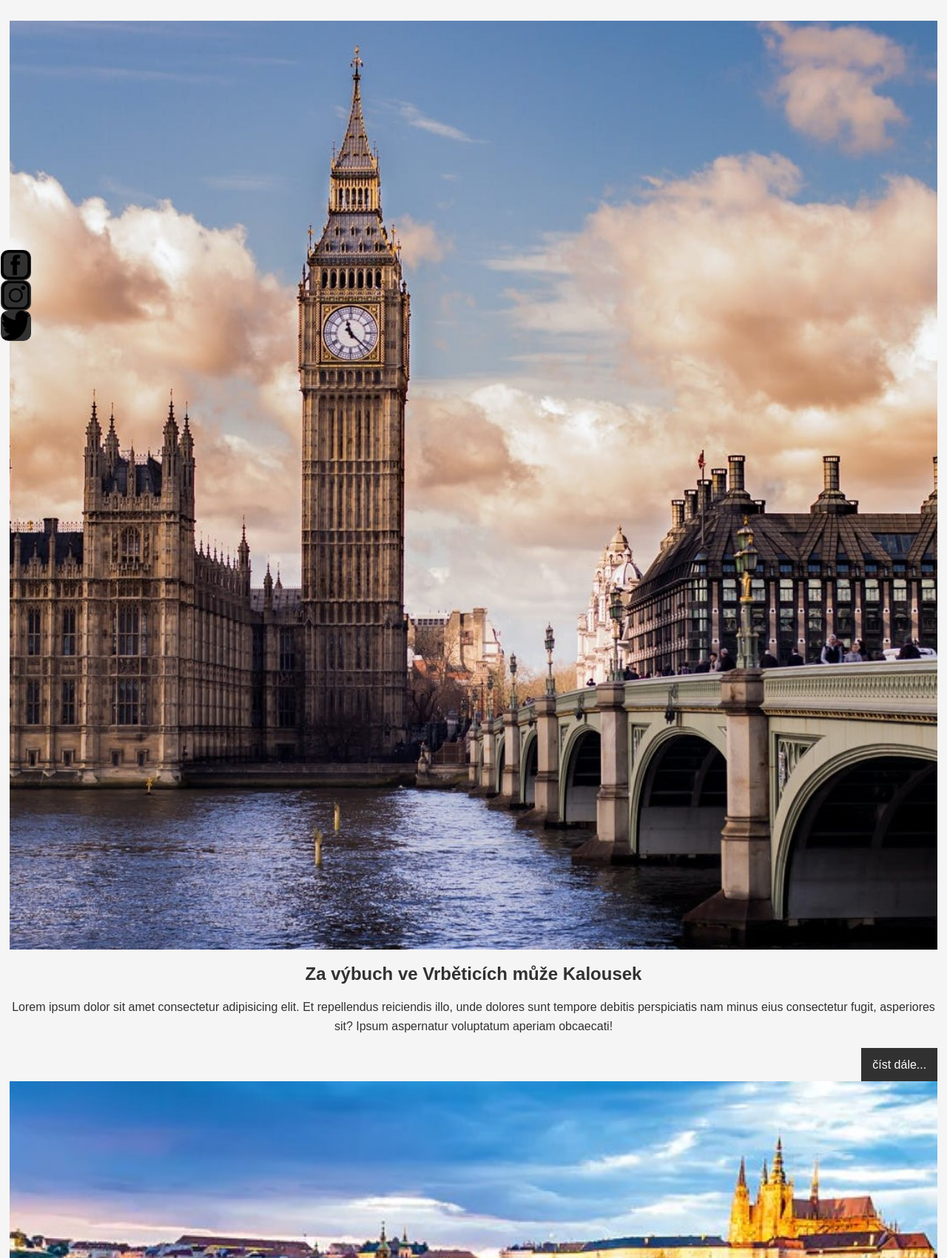
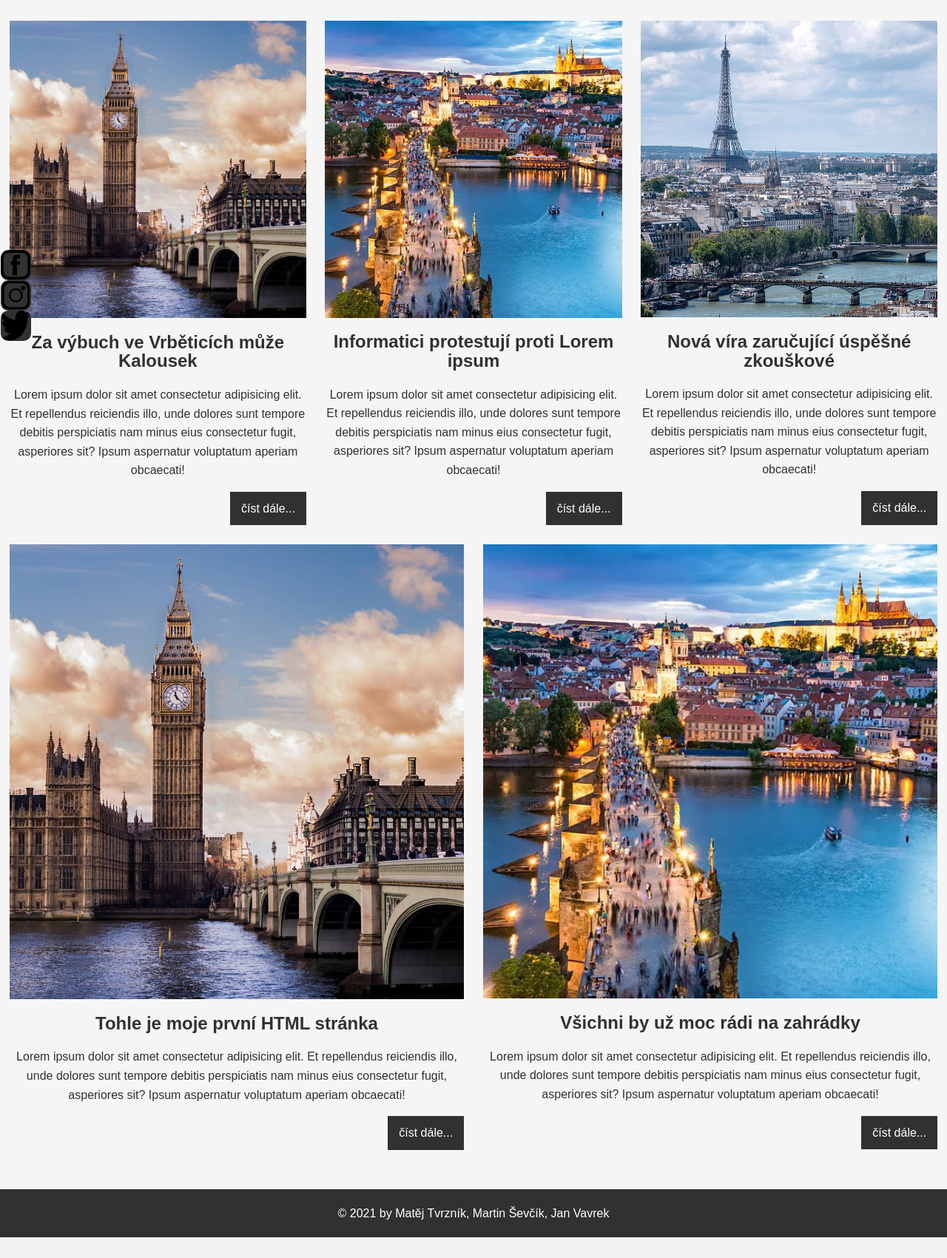
Before and after one commit to ChristusBurger/WebDesing-Zhavinky, a PHP site: page /index.html in a window 1280 px wide. Shown: the part 219-1920 px from the top of the page at 74% size. After the commit the page ends 1892 px from the top, so only its background shows below. Run offline with PHP 8.4, Linux system fonts and the light colour scheme.

Commit message:
jsem kokot sry

```diff
--- a/styl.css
+++ b/styl.css
@@ -64,7 +64,7 @@ a:visited {
   padding: 1%;
 }
 
-/*.flex {
+.flex {
   display: flex;
   flex-wrap: wrap;
   justify-content: space-between;
@@ -72,7 +72,7 @@ a:visited {
 
 .flex > * {
   flex: 1 1 350px;
-}*/
+}
 
 #mainHeader {
   background-color: var(--orange);
```
